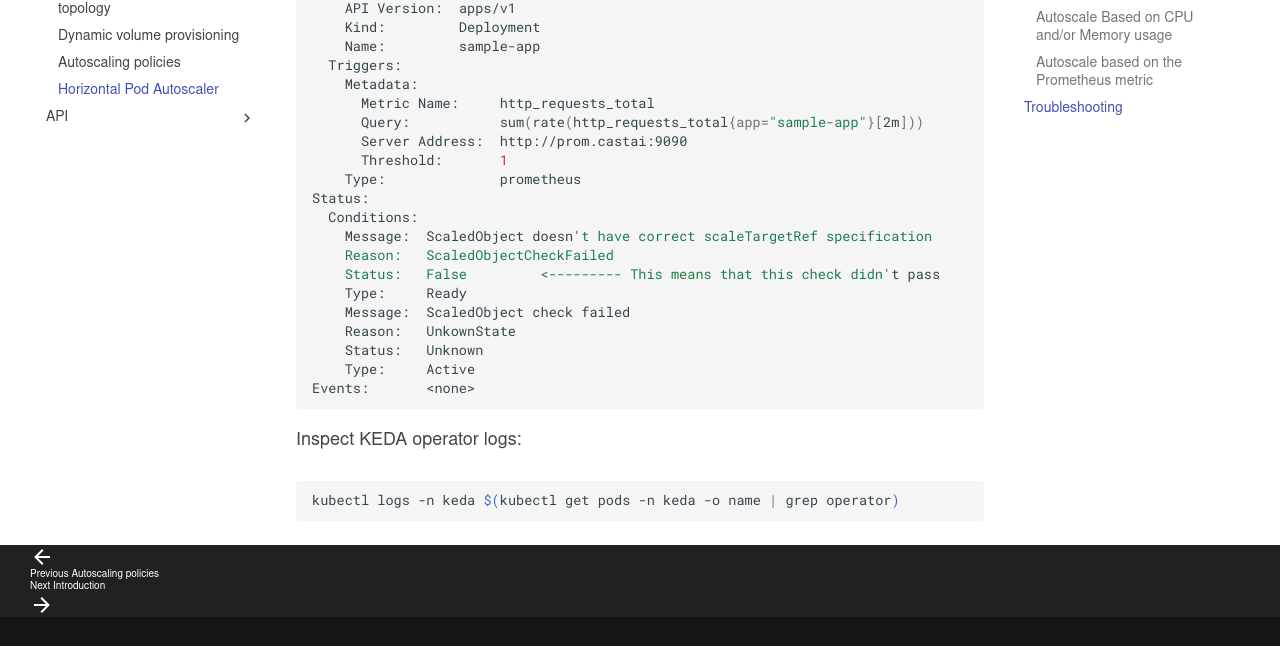
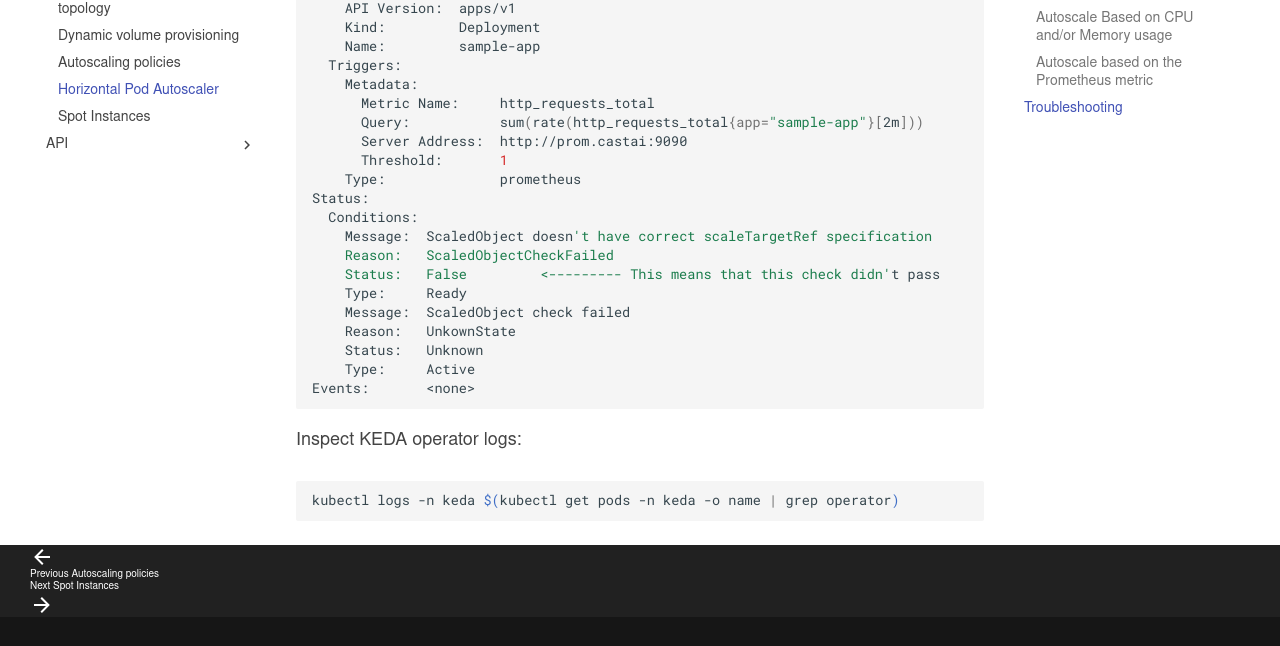
Before and after one commit to castai/docs, an MkDocs documentation site: the page built from docs/guides/pod-autoscaler/hpa.md, in a window 1280 px wide and 900 px high, scrolled down 6497 px. Shown: the part 251-897 px from the top of the window. Built offline with MkDocs 1.6.1 and Material for MkDocs 9.7.7, drawn with Linux system fonts in a browser that asks for light colours; some web fonts are replaced.

Commit message:
chore: placeholder for spot instances

```diff
--- /dev/null
+++ b/docs/guides/node-autoscaler/spot-instances.md
@@ -0,0 +1 @@
+# Spot Instances
--- a/mkdocs.yml
+++ b/mkdocs.yml
@@ -76,6 +76,7 @@ nav:
       - guides/volumes.md
       - guides/autoscaling-policies.md
       - guides/pod-autoscaler/hpa.md
+      - guides/node-autoscaler/spot-instances.md
   - 'API':
       - 'Introduction': api/overview.md
       - api/authentication.md
```
